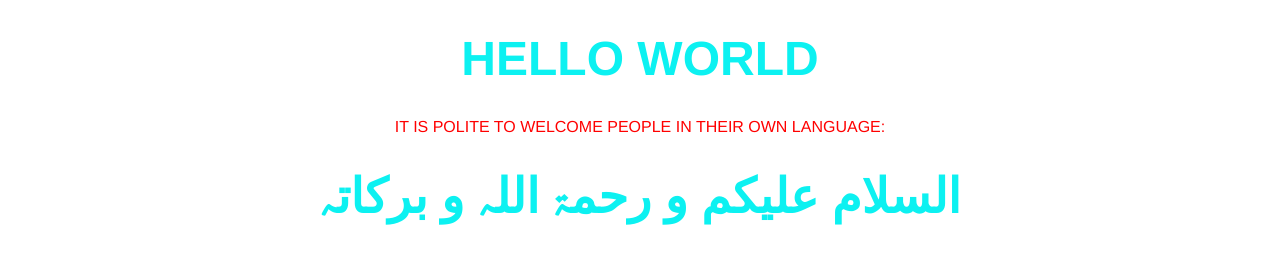
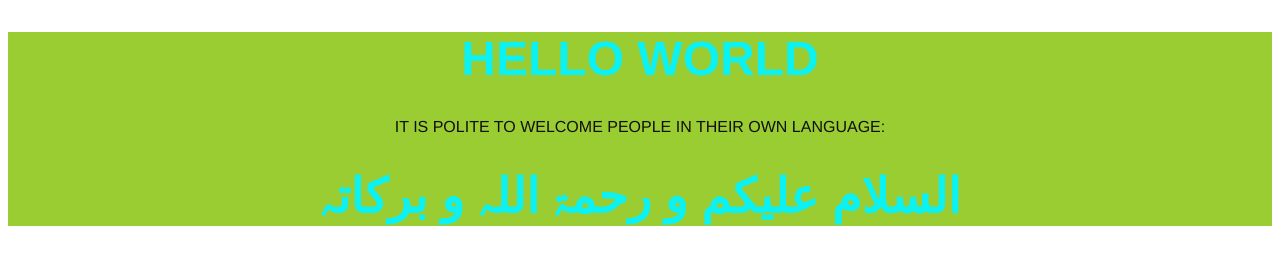
Before and after one commit to Shaukat41/Bootcamp2020, a plain HTML site: page index.html in a window 1280 px wide. Drawn offline with Linux system fonts and the light colour scheme.

Commit message:
Added some text background color style

```diff
--- a/index.html
+++ b/index.html
@@ -24,14 +24,22 @@
       html {
         font-family: Arial, Helvetica, sans-serif;
         font-size: medium;
-        color: red;
+        color: rgb(17, 15, 15);
         letter-spacing: normal;
         text-transform: uppercase;
         text-rendering: geometricPrecision;
         text-align: center;
       }
     </style>
-    <p>It is polite to welcome people in their own language:</p>
+    <p>
+      <style>
+      body {
+          background-color: yellowgreen;
+        }
+       </style>
+       </p>
+  </body>
+      It is polite to welcome people in their own language:</p>
     <h1>
       السلام عليكم و رحمۃ اللہ و برکاتہ
     </h1>
```
